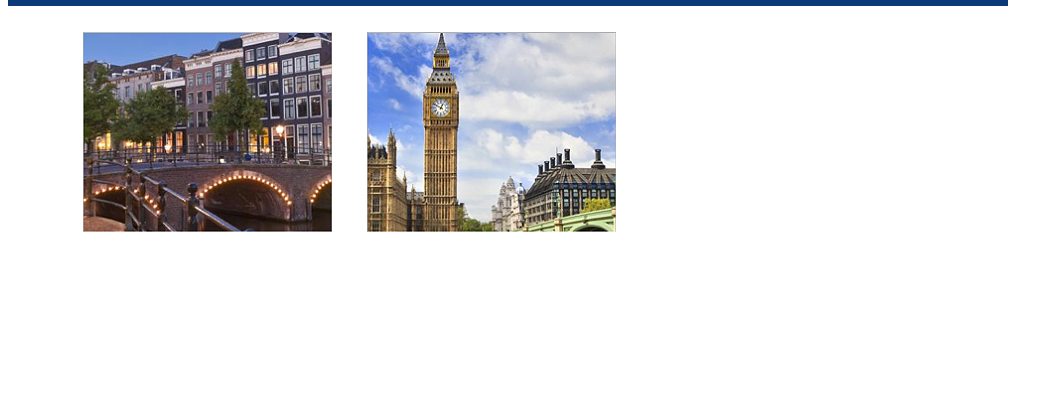
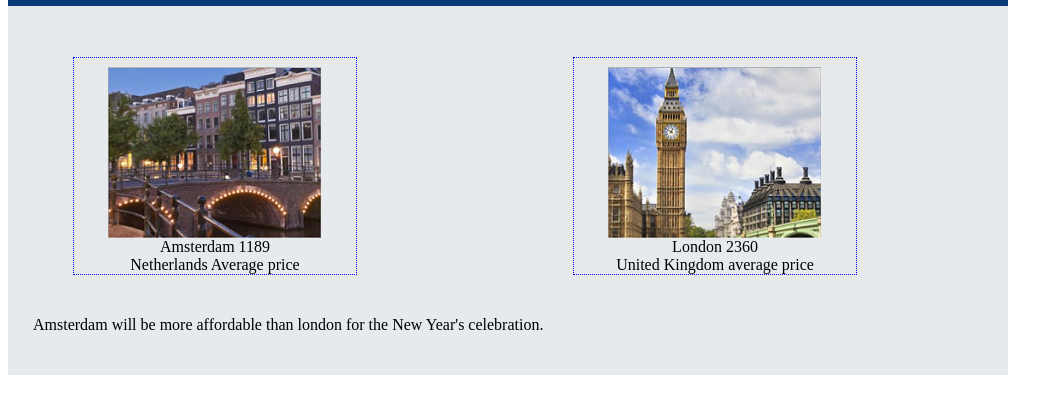
Before and after one commit to polytropo/PRIMOZ-BABSEK-FSWD30-CodeReview2, a plain HTML site: page index.html in a window 1280 px wide. Shown: the part 77-490 px from the top of the page, without its empty margins (0-1063 px from the left). Drawn offline with Linux system fonts and the light colour scheme.

Commit message:
adds max-width page, no JS

```diff
--- a/index.html
+++ b/index.html
@@ -14,32 +14,36 @@
 
 		</div>
 
-		<div class="body">
+		<div class="main">
 			<div id="figureOne">
-				<figure>
+				<figure class="fig1">
 					<img src="image/cr2-amsterdam.jpg">
-					<figcaption id="figCOne"></figcaption>
+					<figcaption id="figCOne">Amsterdam 1189<br>Netherlands Average price</figcaption>
 				</figure>
 
 
 			</div>
 
 			<div id="figureTwo">
-				<figure>
+				<figure class="fig2">
 					<img src="image/cr2-london.jpg">
-					<figcaption id="figCTwo"></figcaption>
+					<figcaption id="figCTwo">London 2360<br>United Kingdom average price</figcaption>
 				</figure>
+			</div>
+			<div class="text">
+				<p id="paragraph">Amsterdam will be more affordable than london for the New Year's celebration.
+				</p>
+			</div>
 
-
-			</div>
-			<div class="figureTwo"></div>
+		</div>
 
 
 
 
 
 
-		</div>
+
 	</div>
+
 </body>
 </html>
--- a/style.css
+++ b/style.css
@@ -1,5 +1,8 @@
 
-
+body {
+	display: inline-block;
+	width:100%;
+}
 .container {
 	max-width: 1000px;
 	min-width:360px;
@@ -9,7 +12,6 @@
 .header {
 	background-color: #0c3977;
 	height: 75px;
-
 
 
 }
@@ -29,3 +31,58 @@ h2 {
 	float:left;
 	padding-left:35px ;
 }
+
+
+#figureOne {
+	float:left;
+	width: 45%;
+
+
+	padding: 2.5% ;
+
+}
+
+#figureTwo {
+	float:left;
+	width: 45%;
+
+
+	padding: 2.5%;
+
+}
+
+.fig1, .fig2 {
+
+	object-fit:contain;
+	max-width: 75%;
+	max-height: 75%;
+	float: left;
+	padding-top: 10px;
+
+
+}
+figure img {
+	vertical-align:top;
+}
+figure figcaption {
+	border: 1px dotted blue;
+	text-align: center;
+}
+
+/*.fig2 {
+
+	object-fit:contain;
+	max-width: 75%;
+	max-height: 75%;
+	float: left;
+	padding-top: 10px;
+
+}
+*/
+.text {
+	padding: 2.5%;
+}
+
+.main {
+	background-color: #e6eaec;
+}
```
